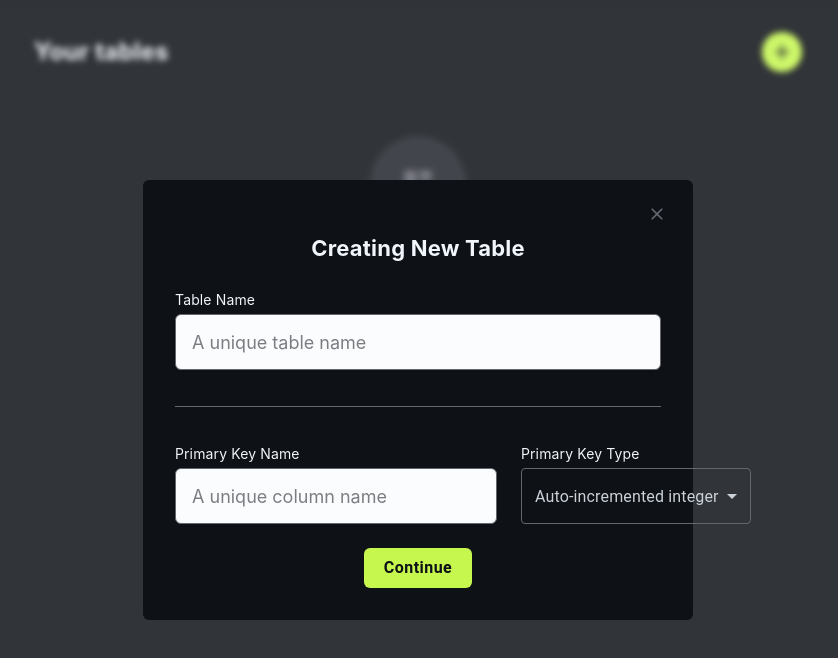
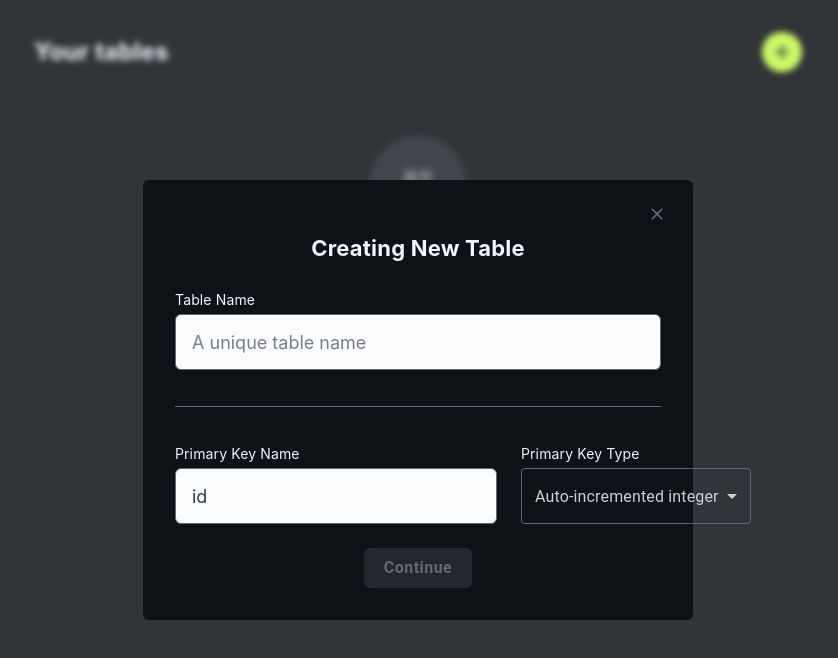
Before and after one commit to kyrylolvov/erectus, a React (Vite) app: page / in a window 1280 px wide. Both pictures are taken after a click on the button 1004 px from the left and 52 px from the top of the page. Shown: the top 658 px of the page, without its empty margins (222-1060 px from the left). Built offline with nearby package versions, Linux system fonts and the light colour scheme.

Commit message:
ADDED: - Finished AddTableModal - Added functionality to add/delete new tables and save to localStorage - Various component fixes

```diff
--- a/package.json
+++ b/package.json
@@ -14,8 +14,10 @@
     "@mui/icons-material": "^5.11.0",
     "@mui/joy": "5.0.0-alpha.65",
     "@mui/material": "^5.11.7",
+    "formik": "^2.2.9",
     "react": "^18.2.0",
-    "react-dom": "^18.2.0"
+    "react-dom": "^18.2.0",
+    "yup": "^0.32.11"
   },
   "devDependencies": {
     "@emotion/babel-plugin": "^11.10.5",
--- a/src/components/AddTableModal/index.tsx
+++ b/src/components/AddTableModal/index.tsx
@@ -1,6 +1,8 @@
-import React from 'react';
+import React, { useEffect, useMemo } from 'react';
 import * as mui from '@mui/material';
 import Input from '@mui/joy/Input';
+import { useFormik } from 'formik';
+import * as yup from 'yup';
 import Modal from '../Modal';
 import * as css from './css';
 import Button from '../Button';
@@ -8,14 +10,69 @@ import Button from '../Button';
 interface AddTableModalProps {
   open: boolean;
   onClose: () => void;
+  setTables: React.Dispatch<React.SetStateAction<{}>>;
 }
 
-const AddTableModal: React.FC<AddTableModalProps> = ({ open, onClose }) => (
+interface AddTableFormValues {
+  tableName: string;
+  primaryKeyName: string;
+  primaryKeyType: 'serial' | 'bigSerial';
+}
+
+const AddTableModal: React.FC<AddTableModalProps> = ({ open, onClose, setTables }) => {
+  const initialValues = useMemo<AddTableFormValues>(
+    () => ({
+      tableName: '',
+      primaryKeyName: 'id',
+      primaryKeyType: 'serial',
+    }),
+    [open]
+  );
+
+  const validationSchema = yup.object({
+    tableName: yup.string().required("Field can't be empty"),
+    primaryKeyName: yup.string().required("Field can't be empty"),
+  });
+
+  const { values, errors, handleSubmit, handleChange, setFieldValue, resetForm } = useFormik({
+    initialValues,
+    validationSchema,
+    validateOnChange: true,
+    onSubmit: ({ tableName, primaryKeyName, primaryKeyType }) => {
+      setTables((prev) => ({
+        ...prev,
+        [tableName]: {
+          columns: {
+            [primaryKeyName]: {
+              name: primaryKeyName,
+              type: primaryKeyType,
+              primaryKey: true,
+              notNull: true,
+            },
+          },
+        },
+      }));
+      onClose();
+    },
+  });
+
+  useEffect(() => {
+    resetForm();
+  }, [open]);
+
+  return (
     <Modal open={open} onClose={onClose}>
       <mui.Typography css={css.modalTitle}>Creating New Table</mui.Typography>
       <mui.Box sx={{ marginTop: '24px' }}>
         <mui.Typography css={css.inputLabel}>Table Name</mui.Typography>
-      <Input css={css.input} size="lg" placeholder="A unique table name" />
+        <Input
+          value={values.tableName}
+          onChange={handleChange}
+          id="tableName"
+          css={css.input}
+          size="lg"
+          placeholder="A unique table name"
+        />
       </mui.Box>
 
       <mui.Divider css={css.divider} />
@@ -23,21 +80,39 @@ const AddTableModal: React.FC<AddTableModalProps> = ({ open, onClose }) => (
       <mui.Box sx={{ display: 'grid', gridTemplateColumns: '1fr 1fr', gap: '24px' }}>
         <mui.Box>
           <mui.Typography css={css.inputLabel}>Primary Key Name</mui.Typography>
-        <Input css={css.input} size="lg" placeholder="A unique column name" />
+          <Input
+            value={values.primaryKeyName}
+            onChange={handleChange}
+            id="primaryKeyName"
+            css={css.input}
+            size="lg"
+            placeholder="A unique column name"
+          />
         </mui.Box>
         <mui.Box>
           <mui.Typography css={css.inputLabel}>Primary Key Type</mui.Typography>
-        <mui.Select defaultValue="int" css={css.select}>
-          <mui.MenuItem value="int">Auto-incremented integer</mui.MenuItem>
-          <mui.MenuItem value="bigInt">Auto-incremented big integer</mui.MenuItem>
+          <mui.Select
+            value={values.primaryKeyType}
+            onChange={(e) => setFieldValue('primaryKeyType', e.target.value)}
+            id="primaryKeyType"
+            defaultValue="int"
+            css={css.select}
+          >
+            <mui.MenuItem value="serial">Auto-incremented integer</mui.MenuItem>
+            <mui.MenuItem value="bigSerial">Auto-incremented big integer</mui.MenuItem>
           </mui.Select>
         </mui.Box>
       </mui.Box>
 
       <mui.Box sx={{ marginTop: '24px', display: 'flex', justifyContent: 'center' }}>
-      <Button text="Continue" onClick={() => {}} />
+        <Button
+          text="Continue"
+          onClick={() => handleSubmit()}
+          disabled={JSON.stringify(errors) !== '{}' || values.tableName === ''}
+        />
       </mui.Box>
     </Modal>
   );
+};
 
 export default AddTableModal;
--- a/src/components/Button/css.ts
+++ b/src/components/Button/css.ts
@@ -11,4 +11,10 @@ export const button: CSSWithTheme = () => ({
   ':hover': {
     background: 'var(--cta-button-color)',
   },
+
+  ':disabled': {
+    background: '#22262D',
+    color: '#666671',
+    cursor: 'not-allowed',
+  },
 });
--- a/src/components/Button/index.tsx
+++ b/src/components/Button/index.tsx
@@ -4,12 +4,13 @@ import * as css from './css';
 
 interface ButtonProps {
   text: string;
+  onClick: () => void;
   sx?: mui.SxProps<mui.Theme> | undefined;
-  onClick: () => void;
+  disabled?: boolean;
 }
 
-const Button: React.FC<ButtonProps> = ({ text, sx, onClick }) => (
-  <mui.Button css={css.button} sx={sx} onClick={onClick}>
+const Button: React.FC<ButtonProps> = ({ text, sx, onClick, disabled }) => (
+  <mui.Button css={css.button} sx={sx} onClick={onClick} disabled={disabled}>
     {text}
   </mui.Button>
 );
--- /dev/null
+++ b/src/components/TableListItem/css.ts
@@ -0,0 +1,23 @@
+export const container: CSSWithTheme = () => ({
+  display: 'flex',
+  alignItems: 'center',
+  justifyContent: 'space-between',
+  border: '1px solid var(--secondary-text-color)',
+  borderRadius: '6px',
+  padding: '12px',
+});
+
+export const iconMore: CSSWithTheme = () => ({
+  cursor: 'pointer',
+  color: 'var(--secondary-text-color)',
+
+  ':hover': {
+    color: 'white',
+  },
+});
+
+export const deleteTable: CSSWithTheme = () => ({
+  color: '#D15B6B',
+  fontSize: '14px',
+  cursor: 'pointer',
+});
--- /dev/null
+++ b/src/components/TableListItem/index.tsx
@@ -0,0 +1,47 @@
+/* eslint-disable no-param-reassign */
+import React from 'react';
+import * as mui from '@mui/material';
+import * as muiIcons from '@mui/icons-material';
+import * as css from './css';
+import { GenericObject } from '../../utils/localStorage';
+
+interface TableListItemProps {
+  tableName: string;
+  setTables: React.Dispatch<GenericObject>;
+}
+
+const TableListItem: React.FC<TableListItemProps> = ({ tableName, setTables }) => {
+  const [anchorEl, setAnchorEl] = React.useState<SVGSVGElement | null>(null);
+
+  return (
+    <mui.Box css={css.container}>
+      <mui.Typography>{tableName}</mui.Typography>
+      <muiIcons.MoreVert css={css.iconMore} onClick={(e) => setAnchorEl(e.currentTarget)} />
+      <mui.Popover
+        open={Boolean(anchorEl)}
+        id="delete-table-popover"
+        onClose={() => setAnchorEl(null)}
+        anchorEl={anchorEl}
+        anchorOrigin={{
+          vertical: 'bottom',
+          horizontal: 'left',
+        }}
+      >
+        <mui.Typography
+          css={css.deleteTable}
+          onClick={() => {
+            setTables((prev: GenericObject) => {
+              prev[tableName] = undefined;
+              return JSON.parse(JSON.stringify(prev));
+            });
+            setAnchorEl(null);
+          }}
+        >
+          Delete Table
+        </mui.Typography>
+      </mui.Popover>
+    </mui.Box>
+  );
+};
+
+export default TableListItem;
--- a/src/index.css
+++ b/src/index.css
@@ -70,3 +70,8 @@ body {
 .MuiPaper-root .MuiList-root .Mui-selected:hover {
   background: #22262d;
 }
+
+#delete-table-popover .MuiPaper-root {
+  background: #171b21;
+  padding: 8px 16px;
+}
--- a/src/pages/Main/css.ts
+++ b/src/pages/Main/css.ts
@@ -25,3 +25,9 @@ export const addButton: CSSWithTheme = () => ({
     background: 'var(--cta-button-color)',
   },
 });
+
+export const tableList: CSSWithTheme = () => ({
+  marginTop: '48px',
+  display: 'grid',
+  gap: '16px',
+});
--- a/src/pages/Main/index.tsx
+++ b/src/pages/Main/index.tsx
@@ -1,12 +1,19 @@
-import React, { useState } from 'react';
+import React, { useEffect, useState } from 'react';
 import * as mui from '@mui/material';
 import * as muiIcons from '@mui/icons-material';
 import * as css from './css';
 import EmptyContainer from '../../components/EmptyContainer';
 import AddTableModal from '../../components/AddTableModal';
+import { GenericObject, loadTables, saveTables } from '../../utils/localStorage';
+import TableListItem from '../../components/TableListItem';
 
 const Main: React.FC = () => {
   const [isAddModalOpen, setIsAddModalOpen] = useState(false);
+  const [tables, setTables] = useState<GenericObject>(loadTables() ?? {});
+
+  useEffect(() => {
+    saveTables(tables);
+  }, [tables]);
 
   return (
     <mui.Box css={css.container}>
@@ -17,9 +24,17 @@ const Main: React.FC = () => {
         </mui.IconButton>
       </mui.Box>
 
-      <EmptyContainer openModal={() => setIsAddModalOpen(true)} />
+      {JSON.stringify(tables) === '{}' ? (
+        <EmptyContainer openModal={() => setIsAddModalOpen(true)} />
+      ) : (
+        <mui.Box css={css.tableList}>
+          {Object.keys(tables).map((key) => (
+            <TableListItem setTables={setTables} tableName={key} />
+          ))}
+        </mui.Box>
+      )}
 
-      <AddTableModal open={isAddModalOpen} onClose={() => setIsAddModalOpen(false)} />
+      <AddTableModal setTables={setTables} open={isAddModalOpen} onClose={() => setIsAddModalOpen(false)} />
     </mui.Box>
   );
 };
--- /dev/null
+++ b/src/utils/localStorage.ts
@@ -0,0 +1,22 @@
+export type GenericObject = { [key: string]: any };
+
+export const loadTables = () => {
+  try {
+    const serializedState = localStorage.getItem('tables');
+    if (serializedState === null) {
+      return undefined;
+    }
+    return JSON.parse(serializedState);
+  } catch (err) {
+    return undefined;
+  }
+};
+
+export const saveTables = (state: GenericObject) => {
+  try {
+    const serializedState = JSON.stringify(state);
+    localStorage.setItem('tables', serializedState);
+  } catch (err) {
+    console.log(err);
+  }
+};
```
Also changed, not shown: 1 other file (tests, documents, lock files or other folders). Lines whose indentation alone changed are shown as unchanged.
